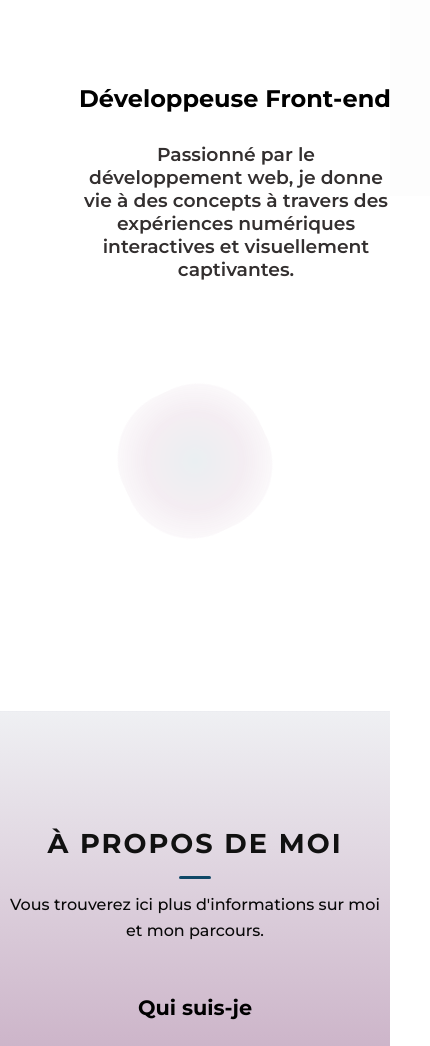
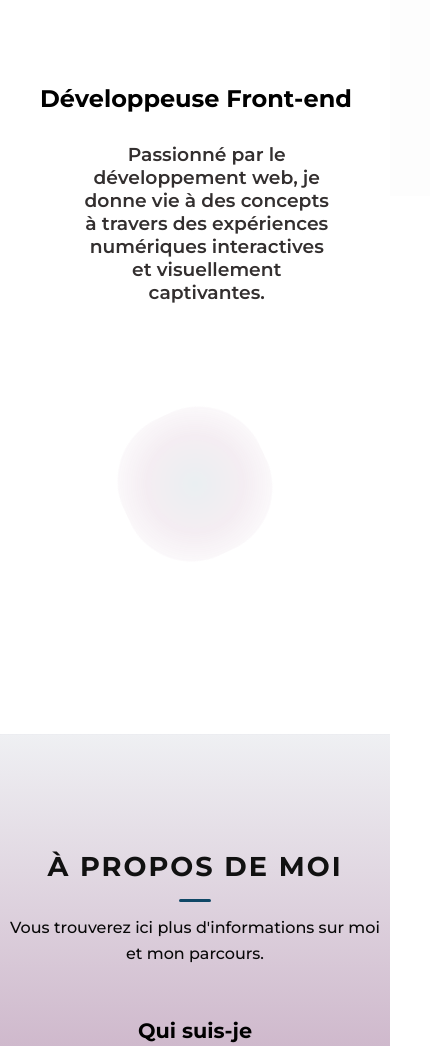
Before and after one commit to Daiba-yume/Portfolio, a plain HTML site: page index.html in a window 390 px wide. Shown: the part 648-1694 px from the top of the page, 430 px wide, since content can reach past the window. Drawn offline with Linux system fonts and the light colour scheme.

Commit message:
Ajustements

```diff
--- a/styles/style.css
+++ b/styles/style.css
@@ -609,14 +609,21 @@ footer p {
   }
 
   .introText {
-    width: 100%;
+    width: 50%;
     display: flex;
     flex-direction: column;
     text-align: center;
   }
 
+  .introName,
+  .introTitle {
+    width: 160%;
+    text-align: center;
+  }
+
   .introAbout {
     position: relative;
+    width: 130%;
     left: 40px;
   }
 
@@ -714,7 +721,7 @@ footer p {
   /* Button top*/
 
   #backToTopBtn {
-    right: 10px;
+    right: 0px;
   }
   /*Form*/
 
```
